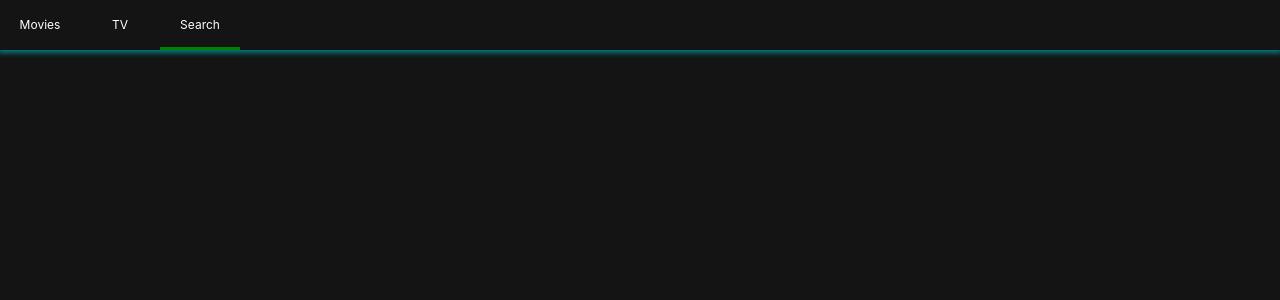
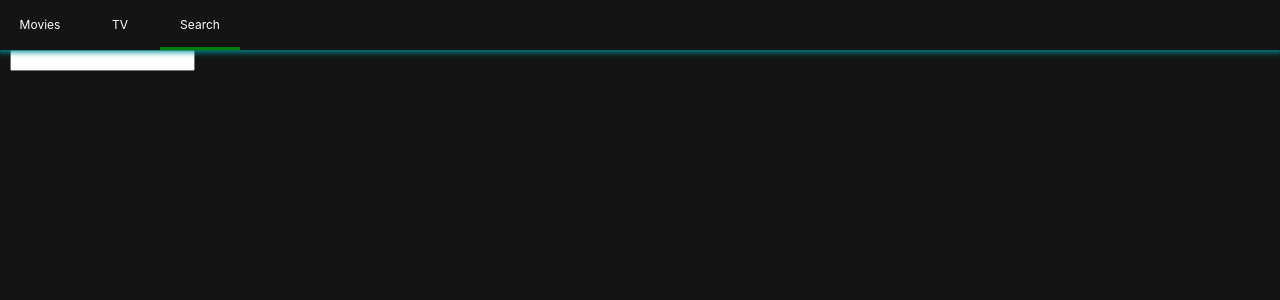
Before and after one commit to hjw4595/clone-netflix, a React (Create React App) app: page /Search in a window 1280 px wide. Shown: the top 300 px of the page. Built offline with nearby package versions, Linux system fonts and the light colour scheme.

Commit message:
Loading page / search presenter

```diff
--- /dev/null
+++ b/src/Components/Loader.js
@@ -0,0 +1,19 @@
+import React from "react";
+import styled from "styled-components";
+
+const Container = styled.div`
+  height: 100vh;
+  width: 100vw;
+  display: flex;
+  justify-content: center;
+  font-size: 28px;
+  margin-top: 20px;
+`;
+
+export default () => (
+  <Container>
+    <span role="img" aria-label="Loading">
+        💡
+    </span>
+  </Container>
+);
--- a/src/Routes/Home/HomePresenter.js
+++ b/src/Routes/Home/HomePresenter.js
@@ -2,13 +2,13 @@ import React from "react";
 import PropTypes from "prop-types";
 import styled from "styled-components";
 import Section from "../../Components/Section";
-
+import Loading from "../../Components/Loader";
 const Container = styled.div`
     padding : 0 10px;
 `;
 
 const HomePresenter = ({ nowPlaying, popular, upcoming, loading, error }) =>
-    loading ? error :
+    loading ? <Loading></Loading> :
     <Container>
         {nowPlaying && nowPlaying.length > 0 && (
         <Section title="nowPlaying">{nowPlaying.map(movie => movie.title)}</Section>
--- a/src/Routes/Search/SearchPresenter.js
+++ b/src/Routes/Search/SearchPresenter.js
@@ -1,15 +1,25 @@
 import React from "react";
 import PropTypes from "prop-types";
 import styled from "styled-components";
+import Section from "../../Components/Section";
+import Loading from "../../Components/Loader"
+const Container = styled.div`
+    padding : 0 10px;
+`;
 
-const SearchPresenter = ({
-  movieResults,
-  tvResults,
-  loading,
-  searchTerm,
-  handleSubmit,
-  error
-}) => null;
+const SearchPresenter = ({ movieResults, tvResults, searchTerm, loading, error }) =>
+   loading? <Loading></Loading> : <Container>
+    <input />
+    {searchTerm && searchTerm.length > 0 && (<Section title="Search - Term">
+      {searchTerm}
+    </Section>)}
+    {movieResults && movieResults.length > 0 && (<Section title="Search movie result">
+      {movieResults.map(movieResults => movieResults.title)}
+    </Section>)}
+    {tvResults && tvResults.length > 0 && (<Section title="Search Tv-show result">
+      {tvResults.map(tvResults => tvResults.title)}
+    </Section>)}
+</Container>
 
 SearchPresenter.propTypes = {
   movieResults: PropTypes.array,
--- a/src/Routes/Tv/TvPresenter.js
+++ b/src/Routes/Tv/TvPresenter.js
@@ -1,9 +1,26 @@
 import React from "react";
 import PropTypes from "prop-types";
 import styled from "styled-components";
+import Section from "../../Components/Section";
+import Loading from "../../Components/Loader";
+
+const Container = styled.div`
+    padding : 0 10px;
+`;
 
 const TVPresenter = ({ topRated, popular, airingToday, loading, error }) =>
-  null;
+    loading ? <Loading></Loading> : <Container>
+        {topRated && topRated.length > 0 && (
+        <Section title="top-Rated">{topRated.map(tv => tv.name)}</Section>
+        )}
+        {popular && popular.length > 0 && (
+        <Section title="top-Rated">{popular.map(tv => tv.name)}</Section>
+        )}
+        {airingToday && airingToday.length > 0 && (
+        <Section title="top-Rated">{airingToday.map(tv => tv.name)}</Section>
+        )}
+        {console.log(topRated)}
+    </Container>
 
 TVPresenter.propTypes = {
   topRated: PropTypes.array,
```
